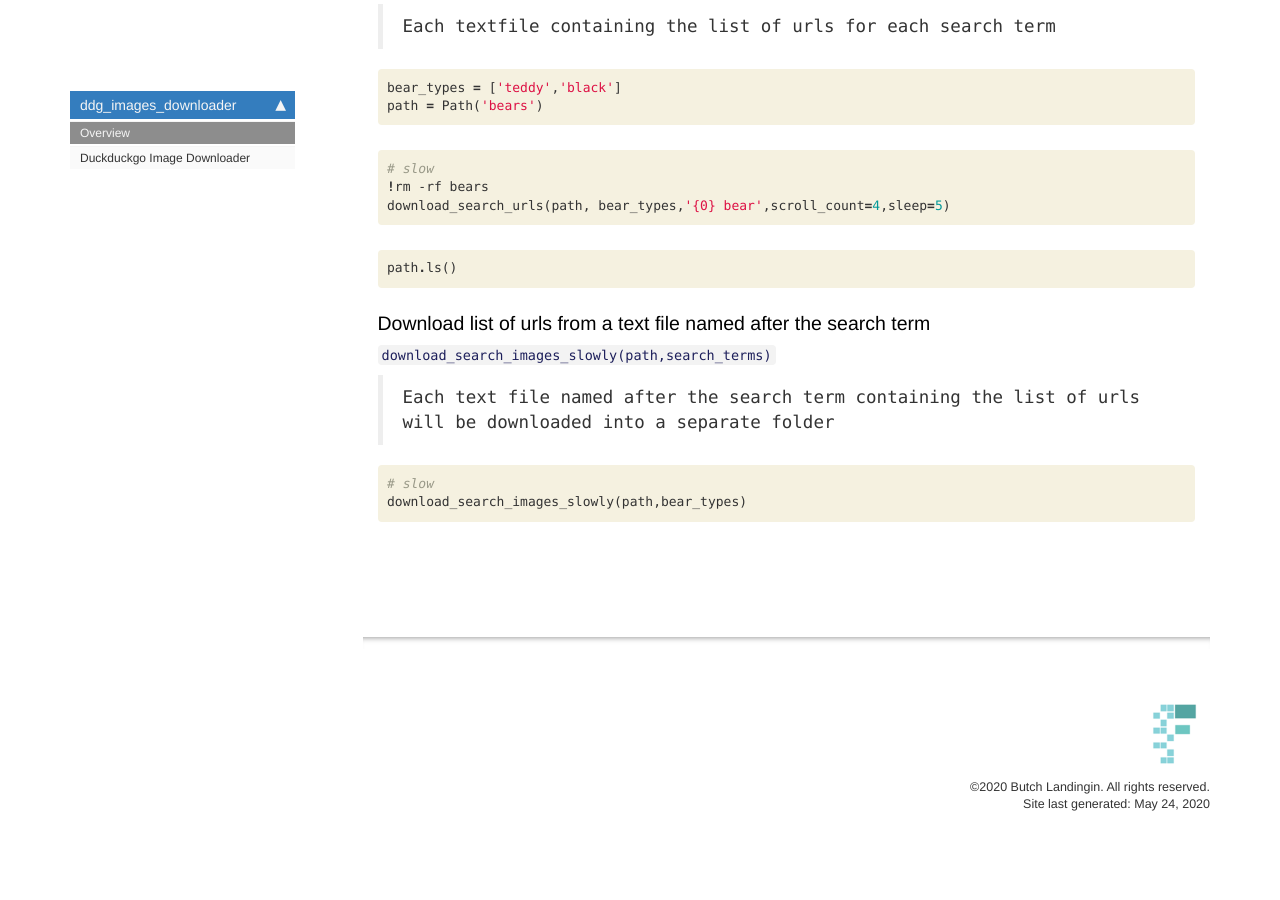
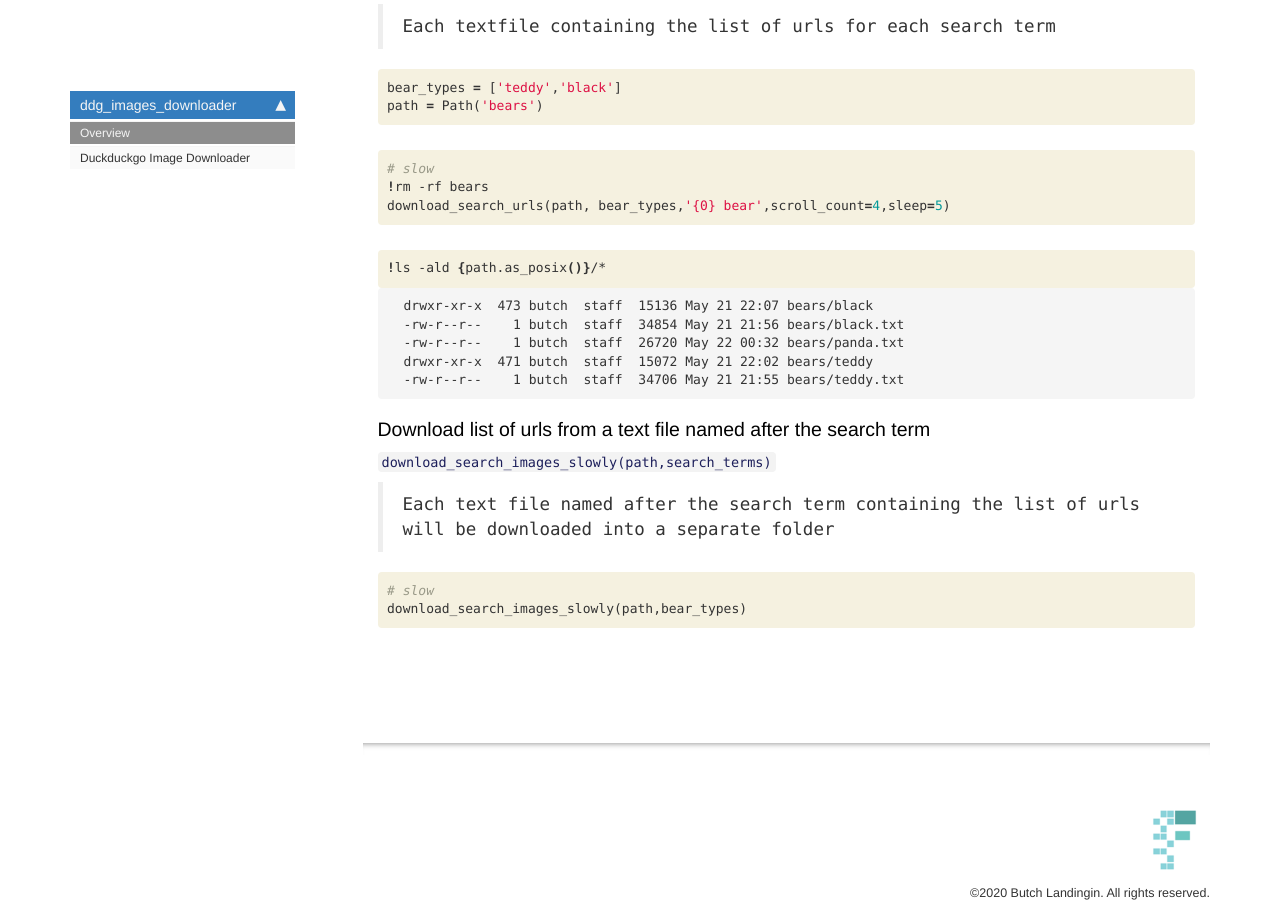
Before and after one commit to butchland/ddg_images_downloader, a Jekyll site: the page built from docs/index.html, in a window 1280 px wide and 900 px high, scrolled down 998 px. Built offline with Jekyll 4.4.1, drawn with Linux system fonts in a browser that asks for light colours; nearby versions of some CDN libraries; comment, search, counter and statistics services are not loaded; before the commit the page ends 1862 px from its top, so only the background shows below that.

Commit message:
Fix bug in displaying dir

```diff
--- a/docs/index.html
+++ b/docs/index.html
@@ -138,10 +138,28 @@ description: "This library provides utilities to download images using duckduckg
 
 <div class="inner_cell">
     <div class="input_area">
-<div class=" highlight hl-ipython3"><pre><span></span><span class="n">path</span><span class="o">.</span><span class="n">ls</span><span class="p">()</span>
+<div class=" highlight hl-ipython3"><pre><span></span><span class="o">!</span>ls -ald <span class="o">{</span>path.as_posix<span class="o">()}</span>/*
 </pre></div>
 
     </div>
+</div>
+</div>
+
+<div class="output_wrapper">
+<div class="output">
+
+<div class="output_area">
+
+<div class="output_subarea output_stream output_stdout output_text">
+<pre>drwxr-xr-x  473 butch  staff  15136 May 21 22:07 <span class="ansi-blue-fg">bears/black</span>
+-rw-r--r--    1 butch  staff  34854 May 21 21:56 bears/black.txt
+-rw-r--r--    1 butch  staff  26720 May 22 00:32 bears/panda.txt
+drwxr-xr-x  471 butch  staff  15072 May 21 22:02 <span class="ansi-blue-fg">bears/teddy</span>
+-rw-r--r--    1 butch  staff  34706 May 21 21:55 bears/teddy.txt
+</pre>
+</div>
+</div>
+
 </div>
 </div>
 
```
Also changed, not shown: README.md, 1 other file.
